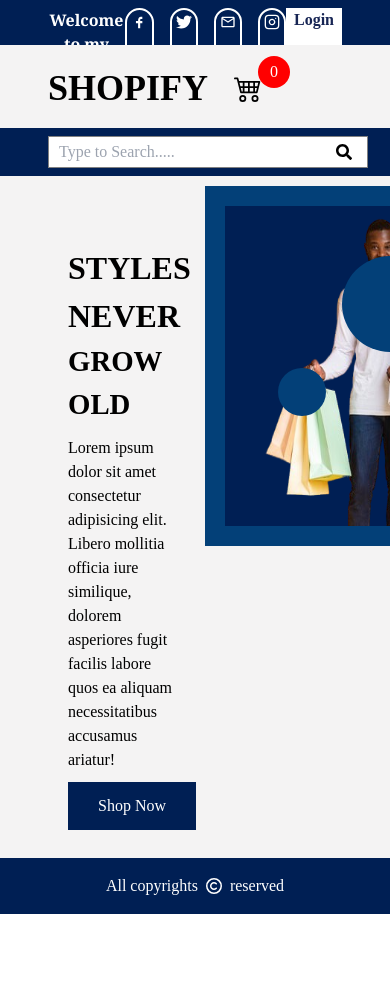
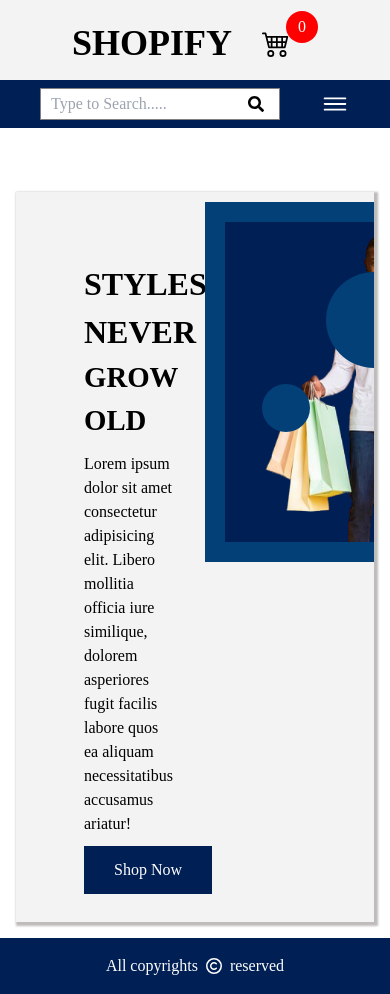
Before and after one commit to nidhi-mamman/Shopify, a React (Vite) app in the folder Frontend/: page / in a window 390 px wide. Before the commit the page ends 914 px from the top, so only its background shows below. Built offline with nearby package versions, Linux system fonts and the light colour scheme; no server answers.

Commit message:
second commit

```diff
--- a/Frontend/src/App.css
+++ b/Frontend/src/App.css
@@ -4,3 +4,19 @@
   padding: 0rem;
   text-align: center;
 }
+
+html, body {
+  height: 100%;
+  margin: 0;
+}
+
+.app-layout {
+  display: flex;
+  flex-direction: column;
+  min-height: 100vh;
+}
+
+.app-content {
+  flex: 1;
+  padding: 1rem;
+}
--- a/Frontend/src/App.jsx
+++ b/Frontend/src/App.jsx
@@ -18,29 +18,32 @@
 import MyAccount from './Component/MyAccount/MyAccount.jsx';
 
 function App() {
-
   return (
     <>
       <BrowserRouter>
         <ContextProvider>
+          <div className="app-layout">
             <Header />
             <Navbar />
+            <div className="app-content">
               <Routes>
-            <Route path='/' element={<Home banner={hero} exact />} />
+                <Route path="/" element={<Home banner={hero} />} />
                 <Route path="*" element={<Navigate to="/" replace />} />
-            <Route path='/men' element={<Men banner={mens_banner} />} />
-            <Route path='/women' element={<Women banner={women_banner} />} />
-            <Route path='/kids' element={<Kids banner={kids_banner} />} />
-            <Route path='/cart' element={<Cart />} />
-            <Route path='/search' element={<SearchResults />} />
-            <Route path='/order' element={<OrderPlaced/>} />
-            <Route path='/myAcc' element={<MyAccount/>} />
+                <Route path="/men" element={<Men banner={mens_banner} />} />
+                <Route path="/women" element={<Women banner={women_banner} />} />
+                <Route path="/kids" element={<Kids banner={kids_banner} />} />
+                <Route path="/cart" element={<Cart />} />
+                <Route path="/search" element={<SearchResults />} />
+                <Route path="/order" element={<OrderPlaced />} />
+                <Route path="/myAcc" element={<MyAccount />} />
               </Routes>
+            </div>
             <Footer />
+          </div>
         </ContextProvider>
       </BrowserRouter>
     </>
-  )
+  );
 }
 
-export default App
+export default App;
--- a/Frontend/src/CSS/Footer.css
+++ b/Frontend/src/CSS/Footer.css
@@ -5,7 +5,10 @@
 }
 
 .footer{
+    z-index: 10;
+    bottom: 0;
     padding: 1rem;
+    width: 100%;
     color: white;
     background: #001f54;
 }
--- a/Frontend/src/CSS/Header.css
+++ b/Frontend/src/CSS/Header.css
@@ -5,10 +5,10 @@
 }
 
 .header {
-  z-index: 999; /* Ensure it's above other elements */
-  position: fixed; /* Make it fixed at the top */
-  top: 0; /* Stick it to the top of the viewport */
-  left: 0; /* Align to the left edge */
+  z-index: 9999;
+  position: fixed;
+  top: 0;
+  left: 0;
   right: 0;
   display: flex;
   padding-inline: 3rem;
@@ -21,7 +21,8 @@
   display: flex;
   gap: 1rem;
 }
-@media screen and( max-width:740px) {
-  .header {
+@media screen and (max-width:740px){
+  .header{
+    display: none;
   }
 }
--- a/Frontend/src/CSS/Navbar.css
+++ b/Frontend/src/CSS/Navbar.css
@@ -6,9 +6,9 @@
 }
 
 .nav-bar {
-  z-index: 999;
+  z-index: 9999;
   position: fixed;
-  top: 2.8rem;
+  top: 2.9rem;
   left: 0;
   right: 0;
   padding-inline: 3rem;
@@ -23,14 +23,11 @@
 }
 
 .nav-items {
-  z-index: 999;
+  z-index: 9999;
   position: fixed;
   top: 8rem;
   left: 0;
   right: 0;
-  display: flex;
-  align-items: center;
-  justify-content: space-between;
   padding-block: 0.5rem;
   padding-inline: 3rem;
 }
@@ -117,7 +114,6 @@
 }
 
 .mobile-menu {
-  color: black;
   background-color: white;
   box-shadow: 5px 5px 5px grey;
 }
@@ -130,6 +126,7 @@
 }
 
 .mobile-menu li {
+  color: black;
   width: 100%;
   padding: 0.3rem;
   cursor: pointer;
@@ -145,11 +142,39 @@
 }
 
 @media screen and (max-width: 740px) {
+  .nav-bar {
+    top: 0rem;
+  }
+  .nav-bar ul {
+    display: flex;
+    align-items: center;
+    padding-inline:1.5rem;
+    justify-content: space-between;
+  }
+
+  .nav-items {
+    top: 5rem;
+    padding-inline: 0rem;
+    display: flex;
+    align-items: center;
+    justify-content: space-evenly;
+  }
   .nav-items ul {
     display: none;
   }
+
   .search-area {
     display: none;
+  }
+  .mobile-menu {
+    z-index: 999;
+    position: fixed;
+    top: 8rem;
+    left: 0;
+    right: 0;
+  }
+  .search-input {
+    width: 15rem;
   }
 }
 
--- a/Frontend/src/Component/MyAccount/MyAccount.css
+++ b/Frontend/src/Component/MyAccount/MyAccount.css
@@ -1,6 +1,7 @@
-
 .container {
-  height: 30rem;
+  position: relative;
+  top: 15rem;
+  min-height: 18rem;
   padding: 2rem;
   display: flex;
   justify-content: center;
@@ -11,14 +12,16 @@
 
 .container-fluid {
   padding: 20px;
-  height: 22rem;
+  min-height: 10rem;
   width: 80%;
   display: flex;
+  flex:1;
   justify-content: space-between;
   align-items: center;
   overflow: hidden;
   background: #fff;
   position: absolute;
+  margin-bottom: 5rem;
   box-shadow: 0 4px 8px 0 rgba(0, 0, 0, 0.2), 0 6px 20px 0 rgba(0, 0, 0, 0.19);
 }
 
@@ -177,14 +180,26 @@
   transform: translatex(0);
 }
 
-@media screen and (max-width: 800px) {
+.mobile-container {
+  display: none;
+}
+
+@media screen and (max-width: 740px) {
+  .container {
+    display: none;
+  }
+  .mobile-container {
+    display: block;
+  }
   .container-fluid {
+    position: relative;
+    top: 10rem;
     display: flex;
     justify-content: center;
     align-items: center;
     flex-direction: column;
   }
-  .account-txt{
+  .account-txt {
     display: initial;
   }
   .container-fluid::before {
@@ -206,4 +221,8 @@
   .overlay-container {
     display: none;
   }
+  .signin,
+  .signup {
+    width: 80%;
+  }
 }
--- a/Frontend/src/Component/MyAccount/MyAccount.jsx
+++ b/Frontend/src/Component/MyAccount/MyAccount.jsx
@@ -89,6 +89,9 @@
                     </div>
                 </div>
             </div>
+            <div className="mobile-con">
+
+            </div>
         </>
     )
 }
--- a/Frontend/src/Component/Navbar/Navbar.jsx
+++ b/Frontend/src/Component/Navbar/Navbar.jsx
@@ -49,7 +49,7 @@
                         </div>
                     </li>
                     <li>
-                        <div className="flex items-center w-28">
+                        <div className="flex items-center justify-center">
                             <NavLink to='/cart'> <div className=" text-black border-none p-1">
                                 <BsCart4 size={28} />
                             </div></NavLink>
@@ -91,13 +91,14 @@
                     <li className='cursor-pointer flex gap-4 items-center justify-center' onClick={() => { setShowSubmenu(!showSubmenu) }}>Categories <IoIosArrowDown /></li>
                     <div className={`sub-menu ${showSubmenu ? "show" : "hide"}`}>
                         <ul>
-                            <Link to='/men'><li>Men</li></Link>
-                            <Link to='/women'><li>Women</li></Link>
-                            <Link to='/kids'><li>Kids</li></Link>
+                            <li><Link to='/men'>Men</Link></li>
+                            <li><Link to='/women'>Women</Link></li>
+                            <li><Link to='/kids'>Kids</Link></li>
                         </ul>
                     </div>
                     <li>FAQ</li>
                     <li>Contact</li>
+                    <li><Link to='/myAcc'><button className="bg-blue-950 text-white p-2">Login</button></Link></li>
                 </ul>
             </div>
         </>
```
Lines whose indentation alone changed are shown as unchanged.
